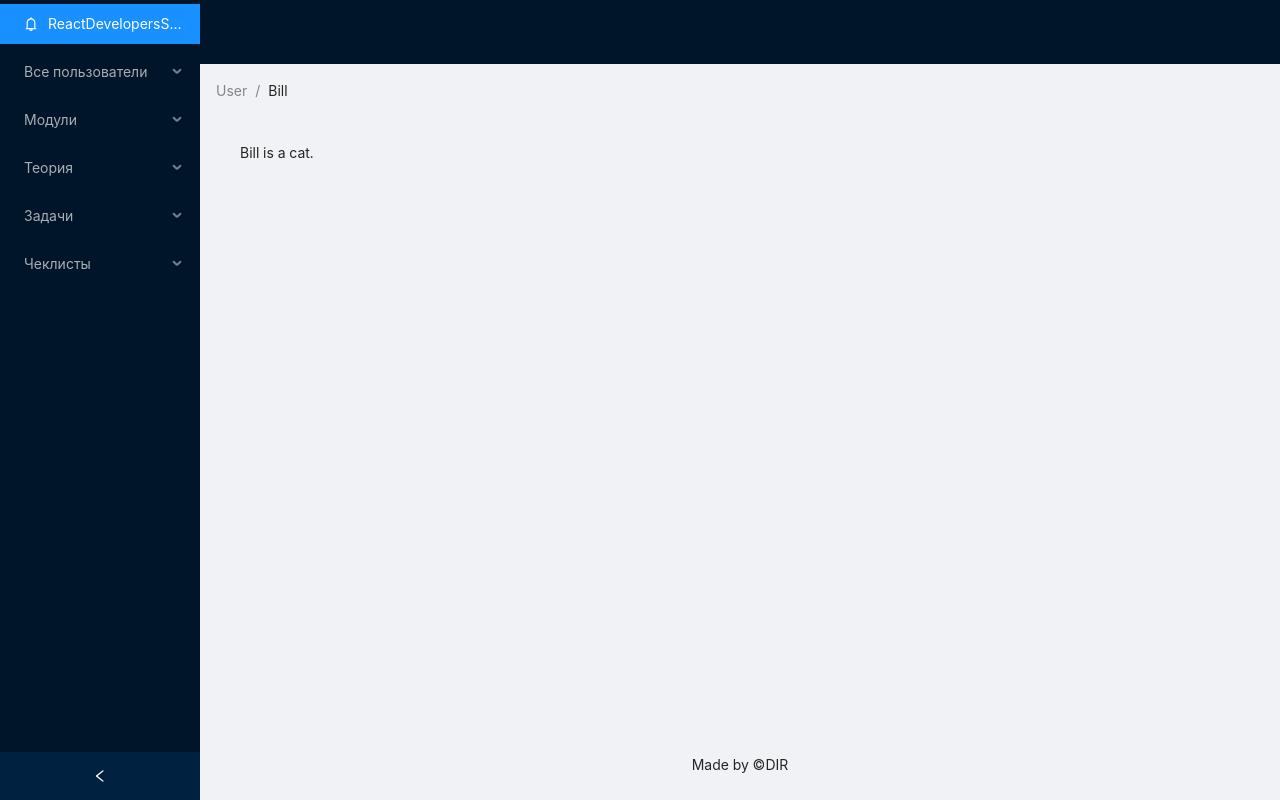
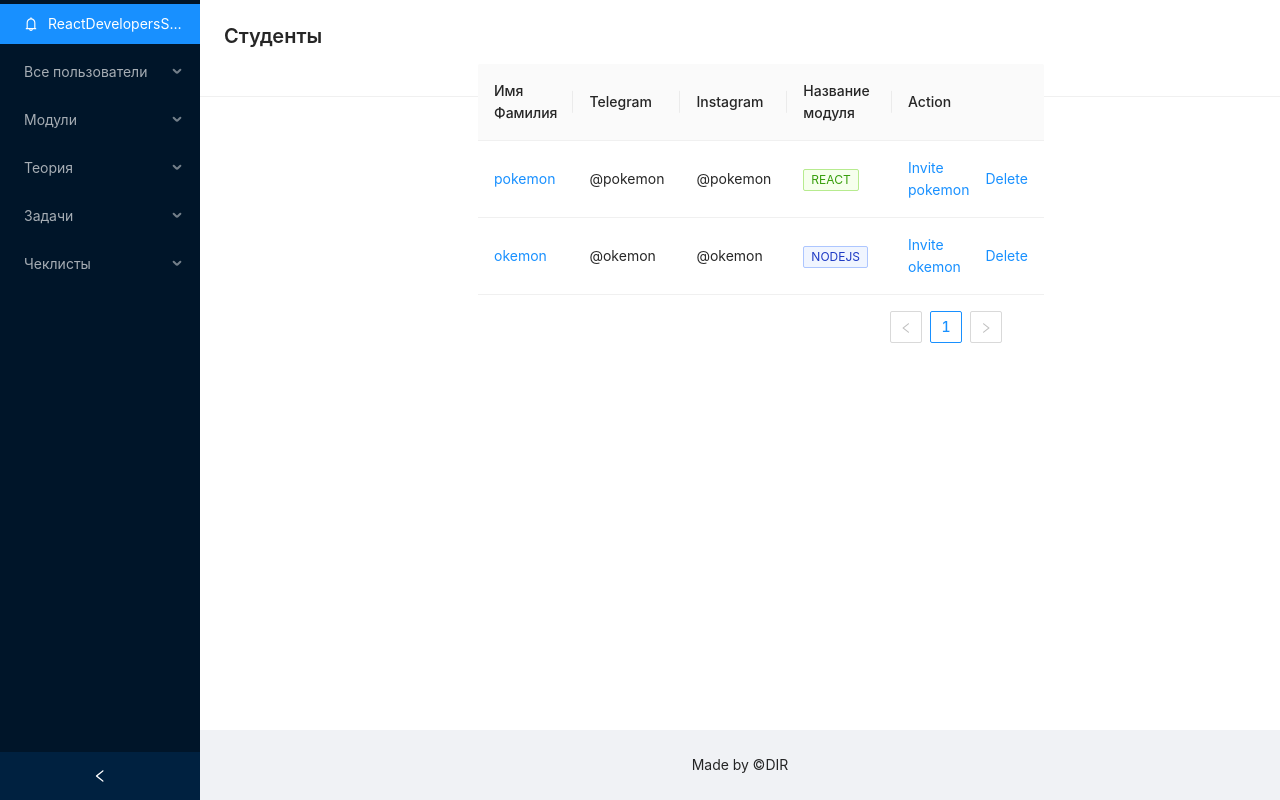
Before and after one commit to DeveloperIgorR/online-school, a React (Create React App) app: page / in a window 1280 px wide. Built offline with nearby package versions, Linux system fonts and the light colour scheme.

Commit message:
first tamplates

```diff
--- /dev/null
+++ b/src/components/Header/Header.jsx
@@ -0,0 +1,14 @@
+import { PageHeader, Divider } from 'antd'
+
+const TopHeader = () => {
+    return (
+        <>
+        <PageHeader
+            title="Студенты"
+        />
+        <Divider/>
+        </>
+    )
+}
+
+export default TopHeader
--- /dev/null
+++ b/src/components/MainTable/MainTable.jsx
@@ -0,0 +1,81 @@
+import { Table, Tag, Space } from 'antd'
+
+const MainTable = () => {
+
+    let users = [
+        {
+            id: Date.now(),
+            name:'pokemon',
+            Telegram: '@pokemon',
+            Instagram:'@pokemon',
+            date: '31.12.2021',
+            module:['React']
+        },
+        {
+            id: Date.now(),
+            name:'okemon',
+            Telegram: '@okemon',
+            Instagram:'@okemon',
+            date: '31.12.2021',
+            module:['NodeJS']
+        }
+    ]
+
+    const columns = [
+        {
+          title: 'Имя Фамилия',
+          dataIndex: 'name',
+          key: 'name',
+          render: text => <a>{text}</a>,
+        },
+        {
+          title: 'Telegram',
+          dataIndex: 'Telegram',
+          key: 'Telegram',
+        },
+        {
+          title: 'Instagram',
+          dataIndex: 'Instagram',
+          key: 'Instagram',
+        },
+        {
+          title: 'Название модуля',
+          key: 'module',
+          dataIndex: 'module',
+          render: module => (
+            <>
+              {module.map(tag => {
+                let color = tag.length > 5 ? 'geekblue' : 'green';
+                if (tag === 'loser') {
+                  color = 'volcano';
+                }
+                return (
+                  <Tag color={color} key={tag}>
+                    {tag.toUpperCase()}
+                  </Tag>
+                );
+              })}
+            </>
+          ),
+        },
+        {
+          title: 'Action',
+          key: 'action',
+          render: (text, record) => (
+            <Space size="middle">
+              <a>Invite {record.name}</a>
+              <a>Delete</a>
+            </Space>
+          ),
+        },
+      ]
+
+    return (
+        <Table
+          columns = {columns}
+          dataSource = {users}
+        />
+    )
+}
+
+export default MainTable
--- a/src/pages/Dashboard/Dashboard.jsx
+++ b/src/pages/Dashboard/Dashboard.jsx
@@ -1,20 +1,25 @@
-import { Layout, Menu, Breadcrumb } from 'antd'
+import { Layout, Menu, Breadcrumb, Row, Col  } from 'antd'
+import d from './Dashboard.module.css'
 import {
   BellOutlined,
 
 } from '@ant-design/icons'
 import { useState } from 'react'
+import TopHeader from '../../components/Header/Header'
+import MainTable from '../../components/MainTable/MainTable'
+
 
 const Dashboard = () => {
     const { Header, Content, Footer, Sider } = Layout
     const { SubMenu } = Menu
     const[collapsed, onCollapse] = useState(false)
 
+
     return (
         <Layout style={{ minHeight: '100vh' }}>
         <Sider collapsible collapsed={collapsed} onCollapse={onCollapse}>
           <div className="logo" />
-          <Menu theme="dark" defaultSelectedKeys={['1']} mode="inline">
+          <Menu  theme="dark" defaultSelectedKeys={['1']} mode="inline">
             <Menu.Item key="1" icon={<BellOutlined />}>
               ReactDevelopersSchool
             </Menu.Item>
@@ -40,16 +45,16 @@ const Dashboard = () => {
             </SubMenu>
           </Menu>
         </Sider>
-        <Layout className="site-layout">
-          <Header className="site-layout-background" style={{ padding: 0 }} />
+        <Layout className={d.siteLayout}>
+          <Header className={d.siteLayoutBackground}>
+            <TopHeader/>
+          </Header>
           <Content style={{ margin: '0 16px' }}>
-            <Breadcrumb style={{ margin: '16px 0' }}>
-              <Breadcrumb.Item>User</Breadcrumb.Item>
-              <Breadcrumb.Item>Bill</Breadcrumb.Item>
-            </Breadcrumb>
-            <div className="site-layout-background" style={{ padding: 24, minHeight: 360 }}>
-              Bill is a cat.
-            </div>
+            <Row>
+                <Col xs={24} md={{span:12, offset:6}}>
+                   <MainTable/>
+                </Col>
+            </Row>
           </Content>
           <Footer style={{ textAlign: 'center' }}>Made by ©DIR</Footer>
         </Layout>
--- a/src/pages/Dashboard/Dashboard.module.css
+++ b/src/pages/Dashboard/Dashboard.module.css
@@ -0,0 +1,7 @@
+.siteLayout{
+    background-color:#fff ;
+}
+.siteLayoutBackground{
+    padding: 0;
+    background-color:#fff
+}
```
